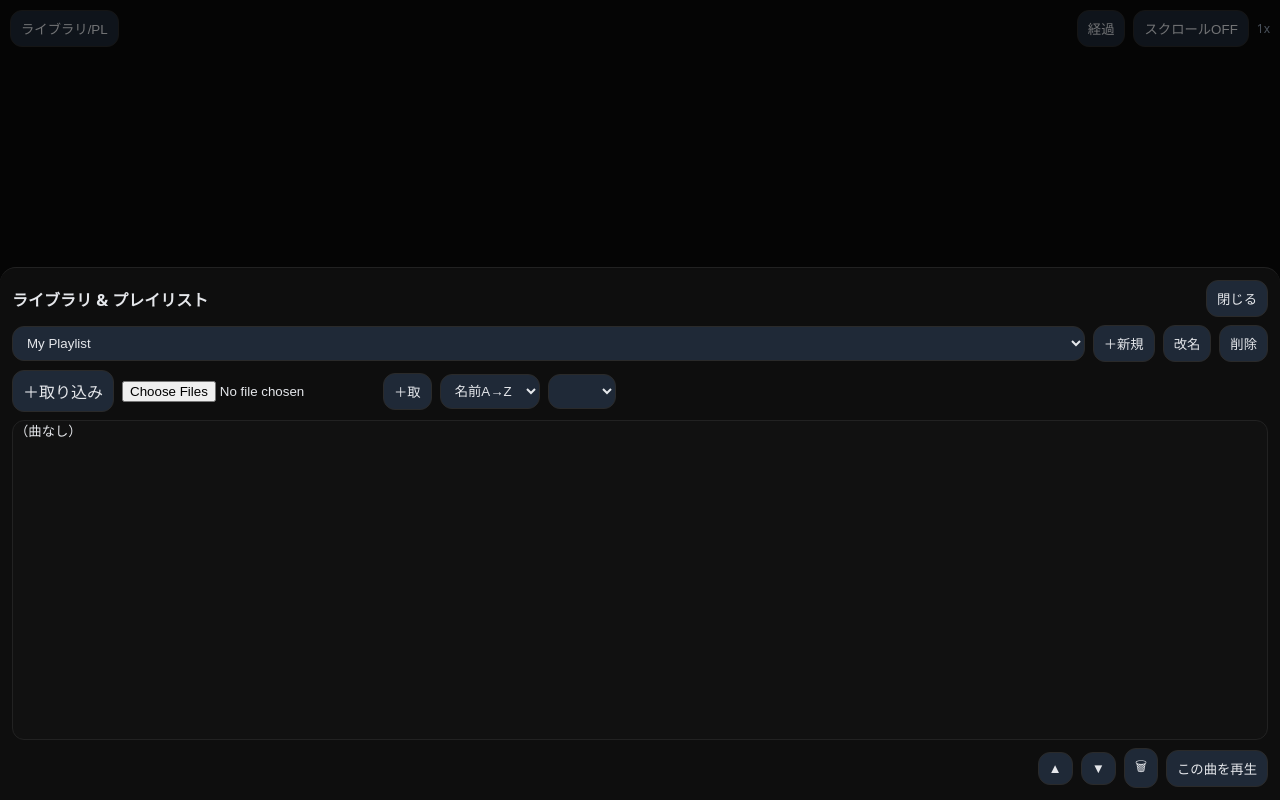
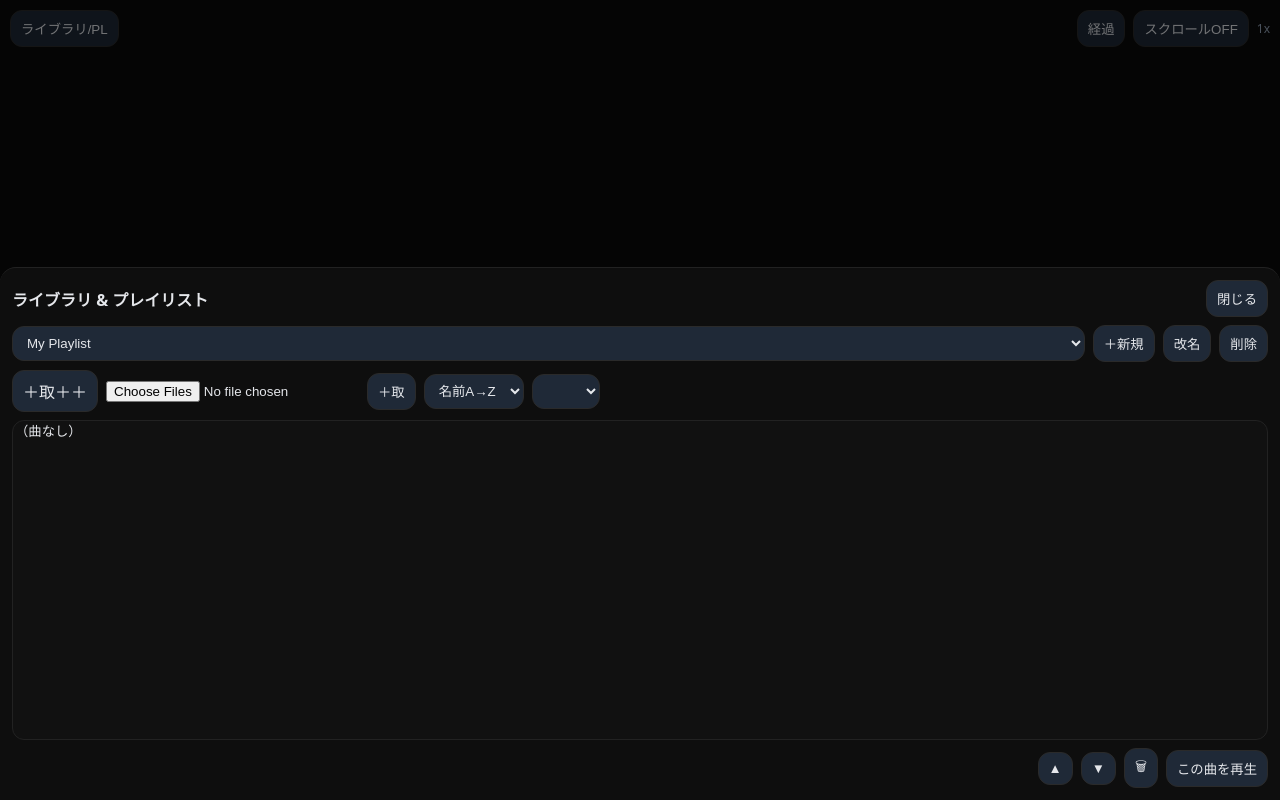
Before and after one commit to testuser4856/pwa-audio-player, a plain HTML site: page index.html in a window 1280 px wide. Both pictures are taken after a click on the button "ライブラリ/PL". Drawn offline with Linux system fonts and the light colour scheme.

Commit message:
Update index.html

```diff
--- a/index.html
+++ b/index.html
@@ -84,7 +84,7 @@
 
       <div class="row" style="margin-bottom:8px">
 <!-- ラベル+可視 input にして直タップ確認（JSの .click() は一旦やめる） -->
-<label class="btn" for="picker">＋取り込み</label>
+<label class="btn" for="picker">＋取＋＋</label>
 <input id="picker" type="file" multiple accept=".mp3,.m4a,.aac,.wav,.m4b,audio/*">
 
         <button id="import" class="btn">＋取</button>
```
